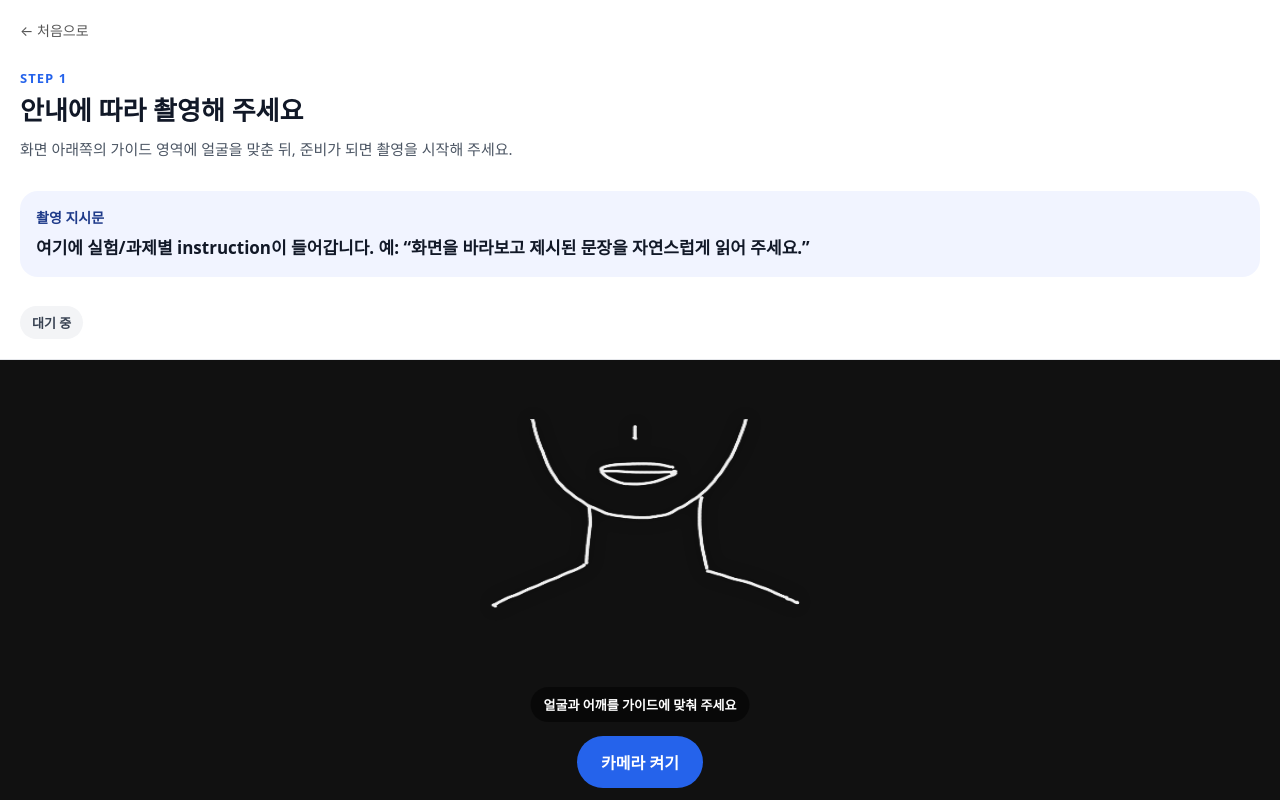
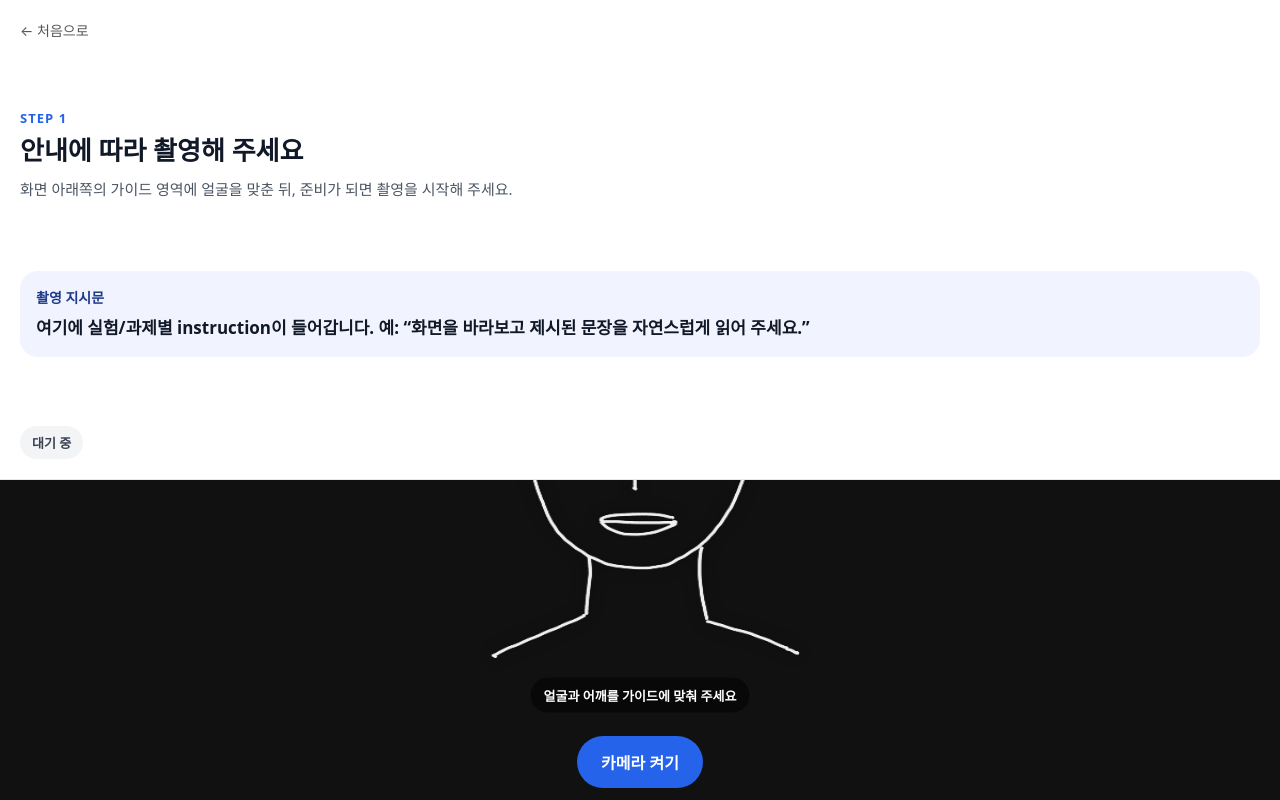
Before and after one commit to sanajlee/video-collection-app, a React (Vite) app: page / in a window 1280 px wide. Both pictures are taken after a click on the button "시작하기". Built offline with nearby package versions, Linux system fonts and the light colour scheme.

Commit message:
2026.08.30.

```diff
--- a/src/styles.css
+++ b/src/styles.css
@@ -103,7 +103,7 @@ button {
 }
 
 .instruction-panel {
-  height: 45dvh;
+  height: 60dvh;
   padding: 20px;
   background: white;
   display: flex;
@@ -113,7 +113,7 @@ button {
 }
 
 .camera-panel {
-  height: 55dvh;
+  height: 40dvh;
   background: #111;
   display: flex;
   flex-direction: column;
```
